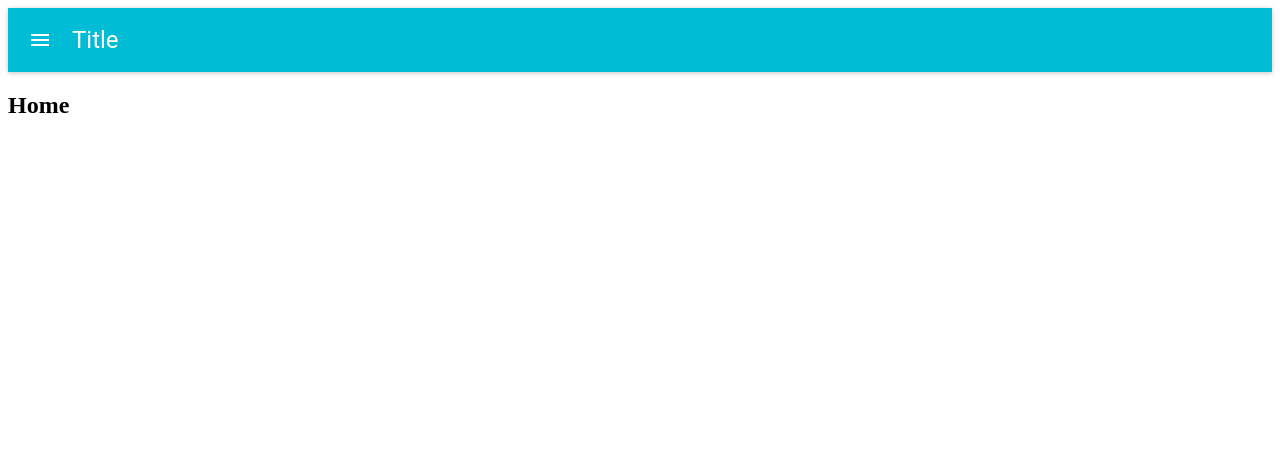
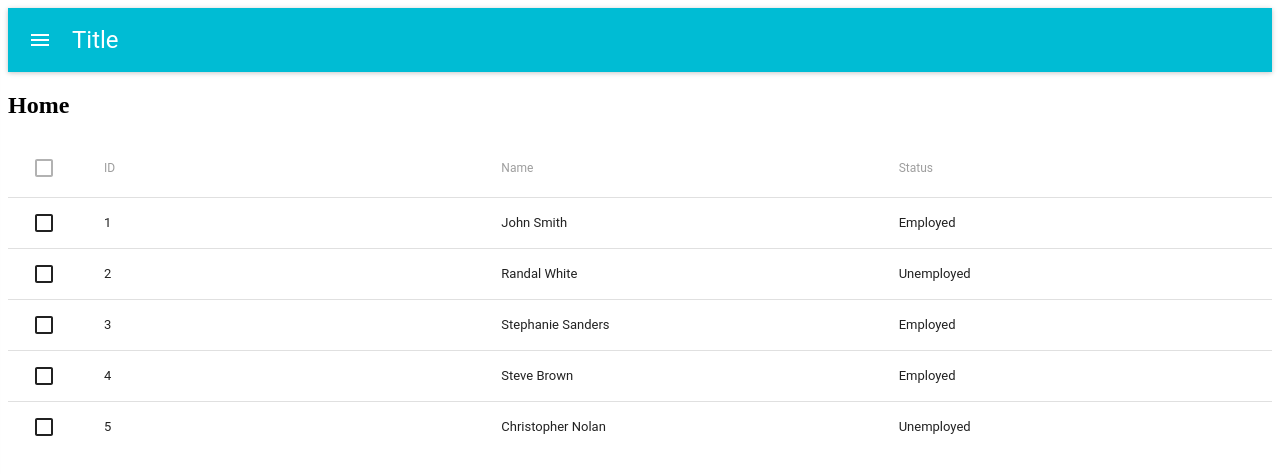
Before and after one commit to issummary/issummary, a React app in the folder static/: page / in a window 1280 px wide. Shown: the top 474 px of the page. Built offline with nearby package versions, Linux system fonts and the light colour scheme.

Commit message:
Add IssueTable component

```diff
--- a/static/src/components/Home.tsx
+++ b/static/src/components/Home.tsx
@@ -1,4 +1,5 @@
 import * as React from 'react';
+import IssueTable from "./IssueTable";
 
 export class Home extends React.Component<{}, any> {
     constructor(props: {}) {
@@ -9,6 +10,7 @@ export class Home extends React.Component<{}, any> {
         return (
             <div>
                 <h2>Home</h2>
+                <IssueTable></IssueTable>
             </div>
         );
     }
--- /dev/null
+++ b/static/src/components/IssueTable.tsx
@@ -0,0 +1,54 @@
+import * as React from 'react';
+
+import {
+    Table,
+    TableBody,
+    TableHeader,
+    TableHeaderColumn,
+    TableRow,
+    TableRowColumn,
+} from 'material-ui/Table';
+
+/**
+ * A simple table demonstrating the hierarchy of the `Table` component and its sub-components.
+ */
+const IssueTable = () => (
+    <Table>
+        <TableHeader>
+            <TableRow>
+                <TableHeaderColumn>ID</TableHeaderColumn>
+                <TableHeaderColumn>Name</TableHeaderColumn>
+                <TableHeaderColumn>Status</TableHeaderColumn>
+            </TableRow>
+        </TableHeader>
+        <TableBody>
+            <TableRow>
+                <TableRowColumn>1</TableRowColumn>
+                <TableRowColumn>John Smith</TableRowColumn>
+                <TableRowColumn>Employed</TableRowColumn>
+            </TableRow>
+            <TableRow>
+                <TableRowColumn>2</TableRowColumn>
+                <TableRowColumn>Randal White</TableRowColumn>
+                <TableRowColumn>Unemployed</TableRowColumn>
+            </TableRow>
+            <TableRow>
+                <TableRowColumn>3</TableRowColumn>
+                <TableRowColumn>Stephanie Sanders</TableRowColumn>
+                <TableRowColumn>Employed</TableRowColumn>
+            </TableRow>
+            <TableRow>
+                <TableRowColumn>4</TableRowColumn>
+                <TableRowColumn>Steve Brown</TableRowColumn>
+                <TableRowColumn>Employed</TableRowColumn>
+            </TableRow>
+            <TableRow>
+                <TableRowColumn>5</TableRowColumn>
+                <TableRowColumn>Christopher Nolan</TableRowColumn>
+                <TableRowColumn>Unemployed</TableRowColumn>
+            </TableRow>
+        </TableBody>
+    </Table>
+);
+
+export default IssueTable;
```
